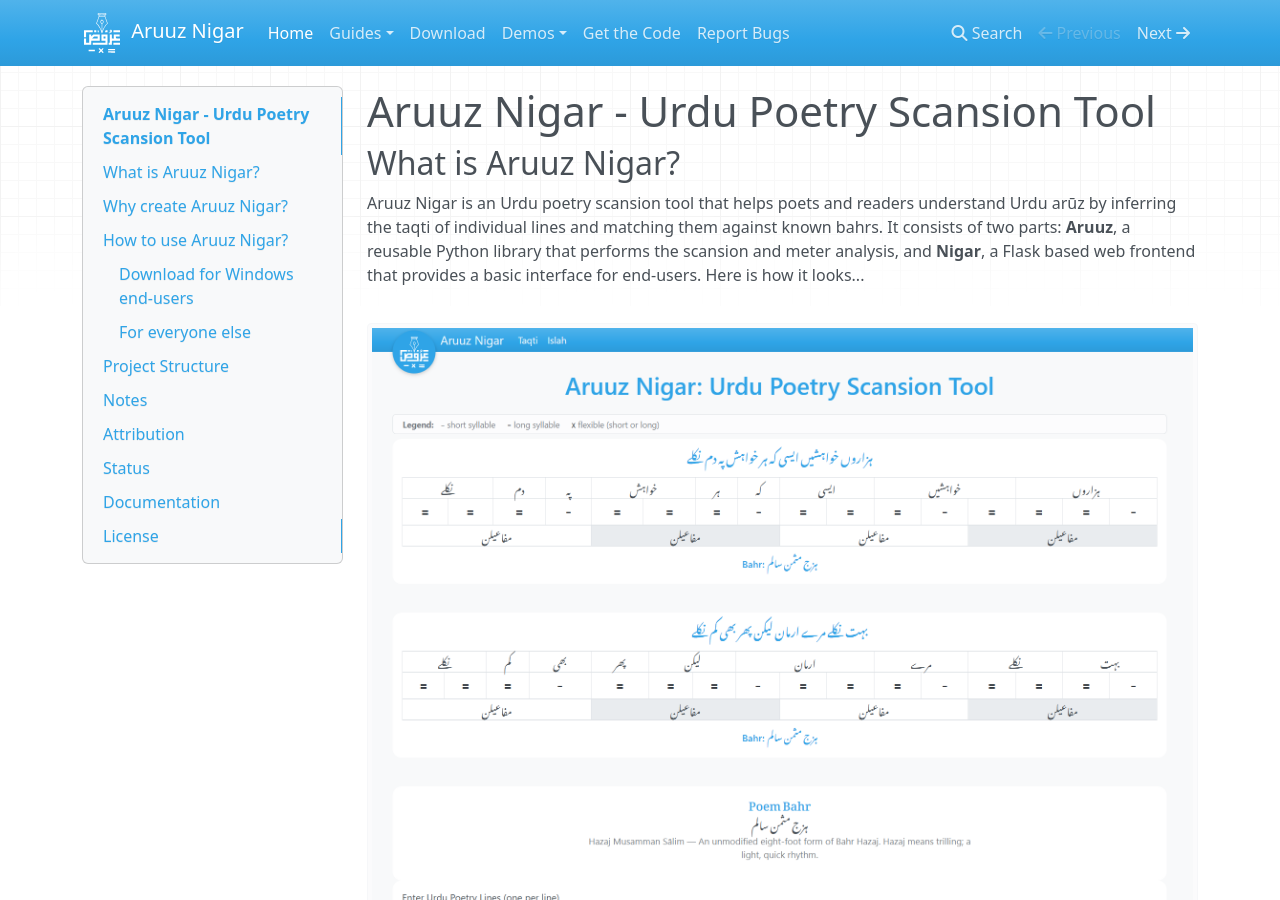
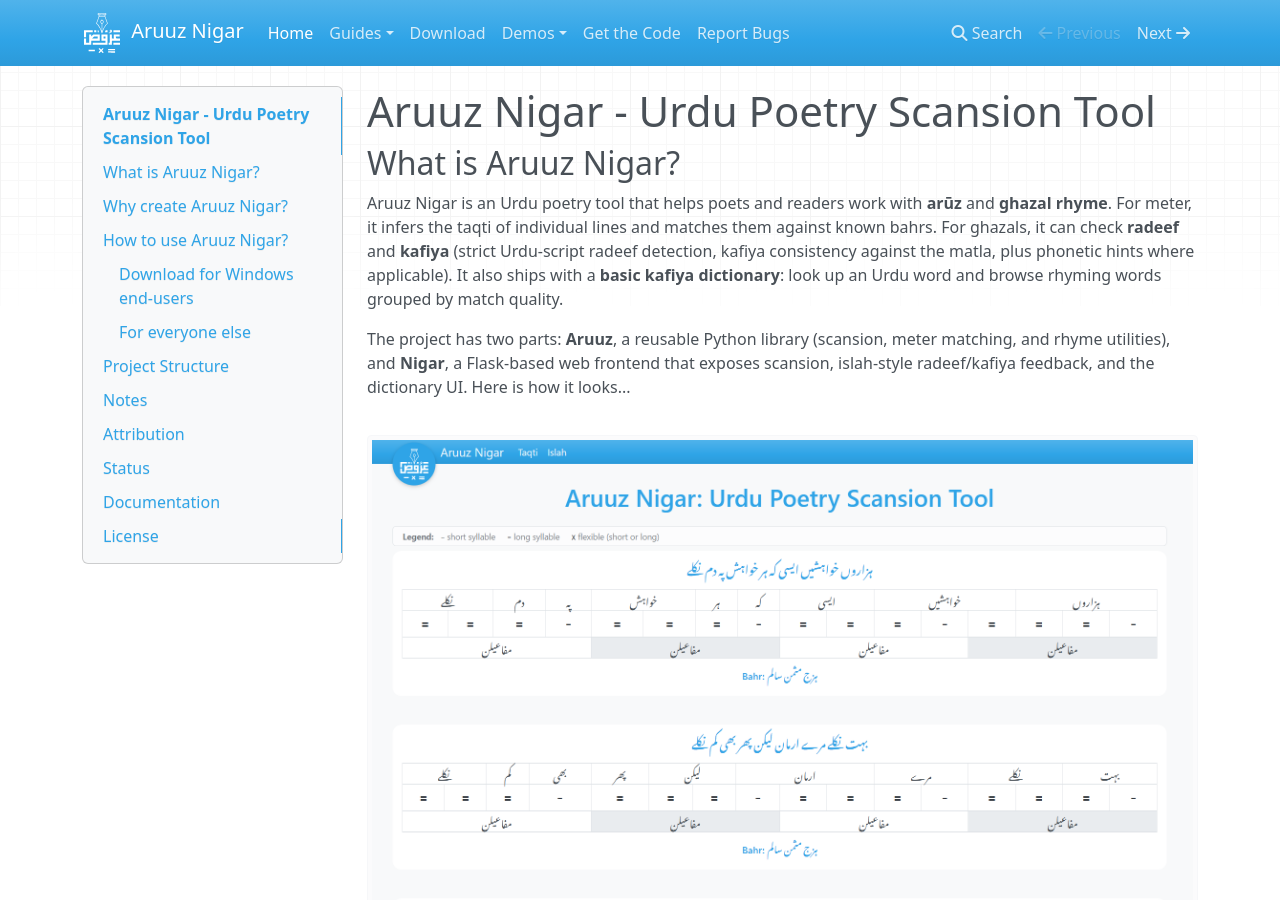
Before and after one commit to tariquesani/aruuz-nigar, an MkDocs documentation site: the page built from docs/index.md, in a window 1280 px wide and 900 px high. Built offline with MkDocs 1.6.1, drawn with Linux system fonts in a browser that asks for light colours; nearby versions of some CDN libraries; some of the changed text lies outside the part shown.

Commit message:
docs: Update README and documentation to reflect new features in Aruuz Nigar

```diff
--- a/docs/index.md
+++ b/docs/index.md
@@ -2,7 +2,9 @@
 
 ## What is Aruuz Nigar?
 
-Aruuz Nigar is an Urdu poetry scansion tool that helps poets and readers understand Urdu arūz by inferring the taqti of individual lines and matching them against known bahrs. It consists of two parts: **Aruuz**, a reusable Python library that performs the scansion and meter analysis, and **Nigar**, a Flask based web frontend that provides a basic interface for end-users. Here is how it looks...
+Aruuz Nigar is an Urdu poetry tool that helps poets and readers work with **arūz** and **ghazal rhyme**. For meter, it infers the taqti of individual lines and matches them against known bahrs. For ghazals, it can check **radeef** and **kafiya** (strict Urdu-script radeef detection, kafiya consistency against the matla, plus phonetic hints where applicable). It also ships with a **basic kafiya dictionary**: look up an Urdu word and browse rhyming words grouped by match quality.
+
+The project has two parts: **Aruuz**, a reusable Python library (scansion, meter matching, and rhyme utilities), and **Nigar**, a Flask-based web frontend that exposes scansion, islah-style radeef/kafiya feedback, and the dictionary UI. Here is how it looks...
 
 ![Screenshot of Aruuz Nigar interface](img/screen1.png)
 
@@ -61,6 +63,8 @@ All processing happens locally on your machine, and no external network access i
    - RTL (right-to-left) text input for Urdu poetry
    - RTL display of scansion codes
    - Meter matching and identification
+   - Ghazal **radeef** and **kafiya** checks (e.g. in islah), via `/api/radeefkafiya`
+   - A **Kafiya** dictionary lookup for rhyming words
 
   **For developers, use as a Python library (Aruuz):**
 
@@ -96,6 +100,12 @@ All processing happens locally on your machine, and no external network access i
   - `database/` - Database functionality
     - `word_lookup.py` - Word lookup from database
     - `aruuz_nigar.db` - SQLite database
+    - `kafiya_index.pkl` - Binary index for the kafiya dictionary (build scripts populate this)
+  - `rhyme/` - Ghazal rhyme utilities
+    - `radeef.py` - Strict radeef detection
+    - `kafiya.py` - Kafiya checking (composes with radeef)
+    - `kafiya_dict.py` - Dictionary lookup API (`KafiyaDict`)
+    - `text_utils.py` - Shared Urdu normalization for rhyme
   - `utils/` - Utility functions
     - `text.py` - Text processing utilities
     - `araab.py` - Diacritical marks handling
@@ -103,9 +113,12 @@ All processing happens locally on your machine, and no external network access i
   - `meters.py` - Meter definitions (bahrs)
   - `models.py` - Data models (Lines, Words, etc.)
 - `app.py` - Flask web application (Nigar frontend)
-- `templates/` - Flask HTML templates
-  - `index.html` - Main interface
-- `static/` - Static web assets (CSS, etc.)
+- `web/templates/` - Flask HTML templates
+  - `index.html` - Main scansion interface
+  - `islah.html` - Meter check with radeef/kafiya feedback
+  - `kafiya.html` - Kafiya dictionary lookup
+- `web/api/` - JSON API handlers (including radeef/kafiya)
+- `web/static/` - Static web assets (CSS, JS, images)
 - `scripts/` - CLI scripts and utilities
   - `scan_poetry.py` - Poetry scanning script
   - `scan_word.py` - Word scanning script
@@ -141,7 +154,7 @@ Aruuz Nigar is under active development, and bugs or incorrect scansion results
 If you encounter issues, please report them using [GitHub Issues](https://github.com/tariquesani/aruuz-nigar/issues).
 
 ## Documentation
-The core Python library (`aruuz/`) is extensively documented using module-level docstrings and inline explanations for all public classes and functions. These docstrings describe the intended behavior, inputs, outputs, and design rationale of the scansion engine, meter matching, tree traversal, scoring, and utility modules.
+The core Python library (`aruuz/`) is extensively documented using module-level docstrings and inline explanations for all public classes and functions. These docstrings describe the intended behavior, inputs, outputs, and design rationale of the scansion engine, meter matching, tree traversal, scoring, rhyme (radeef/kafiya), kafiya dictionary lookup, and utility modules.
 
 The existing source documentation is suitable for automatic API documentation generation using tools such as Sphinx or similar docstring-based systems. Generated API documentation is not published yet and will be added once the public interfaces stabilize further.
 
```
Also changed, not shown: README.md (+18 -5 lines), 1 other file.
